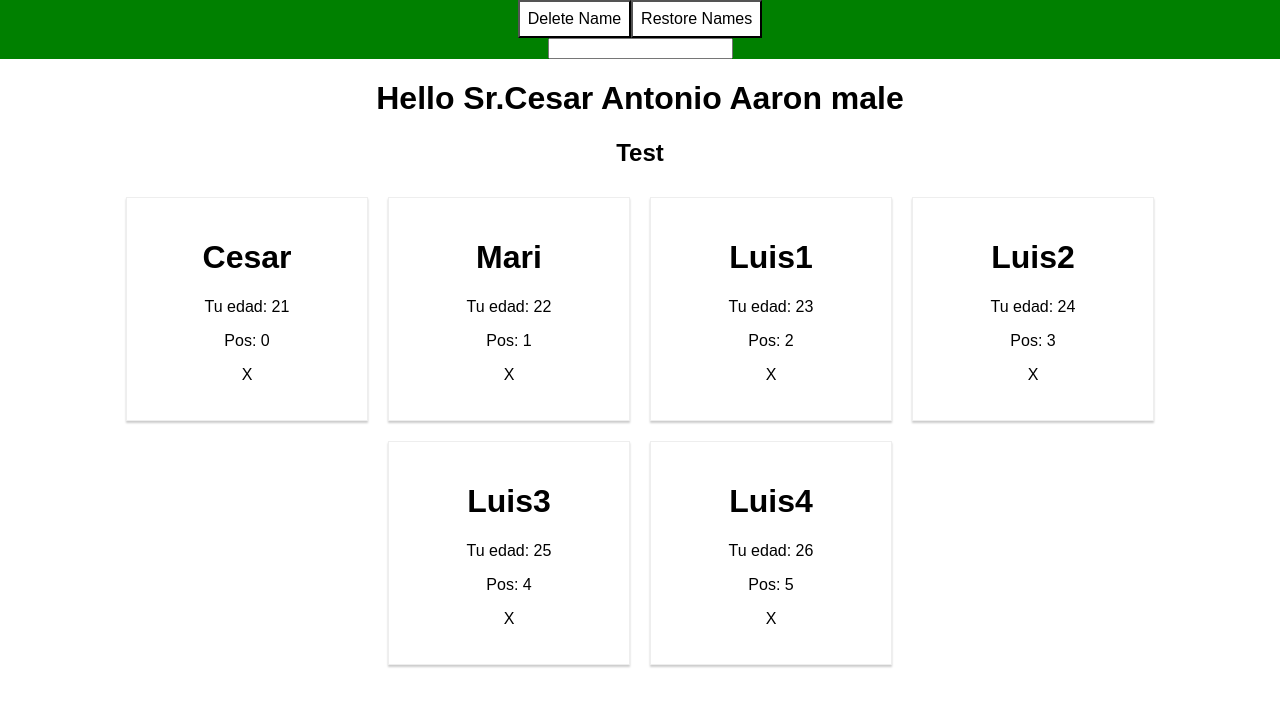
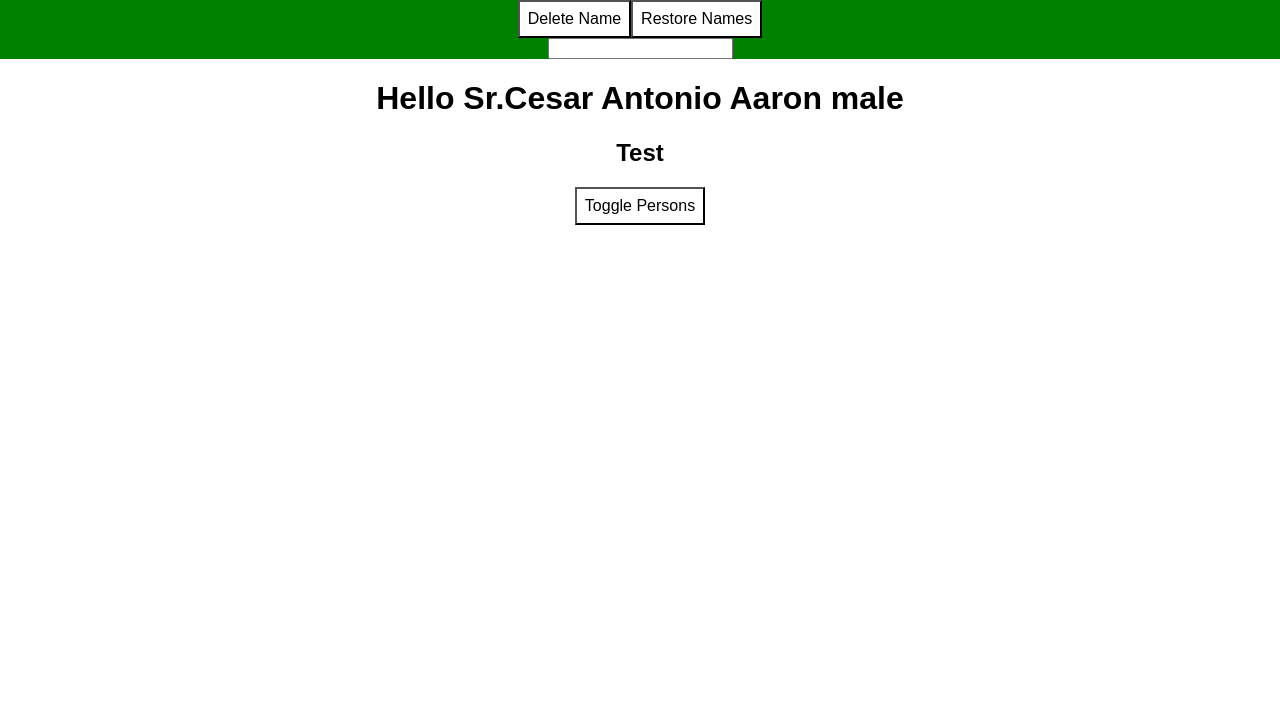
Before and after one commit to darkspiriton/web-portafolio-react, a React (Create React App) app: page / in a window 1280 px wide. Shown: the top 706 px of the page. Built offline with nearby package versions, Linux system fonts and the light colour scheme.

Commit message:
Rendering Content Conditionally

```diff
--- a/src/App.js
+++ b/src/App.js
@@ -3,6 +3,7 @@ import './css/App.css'
 import Person from './components/Person'
 import { Example } from './components/examples/Example'
 import Button from './components/Button'
+import ToggleButton from './components/ToggleButton'
 
 class App extends Component {
   state = {
@@ -14,7 +15,8 @@ class App extends Component {
       { name: 'Luis3', age: 25 },
       { name: 'Luis4', age: 26 }
     ],
-    index: ''
+    index: '',
+    switchPerson: false
   }
 
   deleteNameHandler = event => {
@@ -52,6 +54,11 @@ class App extends Component {
     })
   }
 
+  tooglePersonHandler = () => {
+    let switchPerson = this.state.switchPerson
+    this.setState({ switchPerson: !switchPerson })
+  }
+
   render() {
     return (
       <div className="App">
@@ -62,6 +69,11 @@ class App extends Component {
           value={this.state.index}
         />
         <Example aux="male" />
+        <div>
+          <ToggleButton toggle={this.tooglePersonHandler} />
+        </div>
+        {this.state.switchPerson ? (
+          <div>
             {this.state.persons.map((item, index) => {
               return (
                 <Person
@@ -74,6 +86,8 @@ class App extends Component {
               )
             })}
           </div>
+        ) : null}
+      </div>
     )
   }
 }
--- /dev/null
+++ b/src/components/ToggleButton.js
@@ -0,0 +1,19 @@
+import React, { Component } from 'react'
+
+class ToggleButton extends Component {
+  render() {
+    const style = {
+      backgroundColor: 'white',
+      font: 'inherit',
+      border: '1x solid blue',
+      padding: '8px'
+    }
+    return (
+      <button style={style} onClick={this.props.toggle}>
+        Toggle Persons
+      </button>
+    )
+  }
+}
+
+export default ToggleButton
```
Lines whose indentation alone changed are shown as unchanged.
